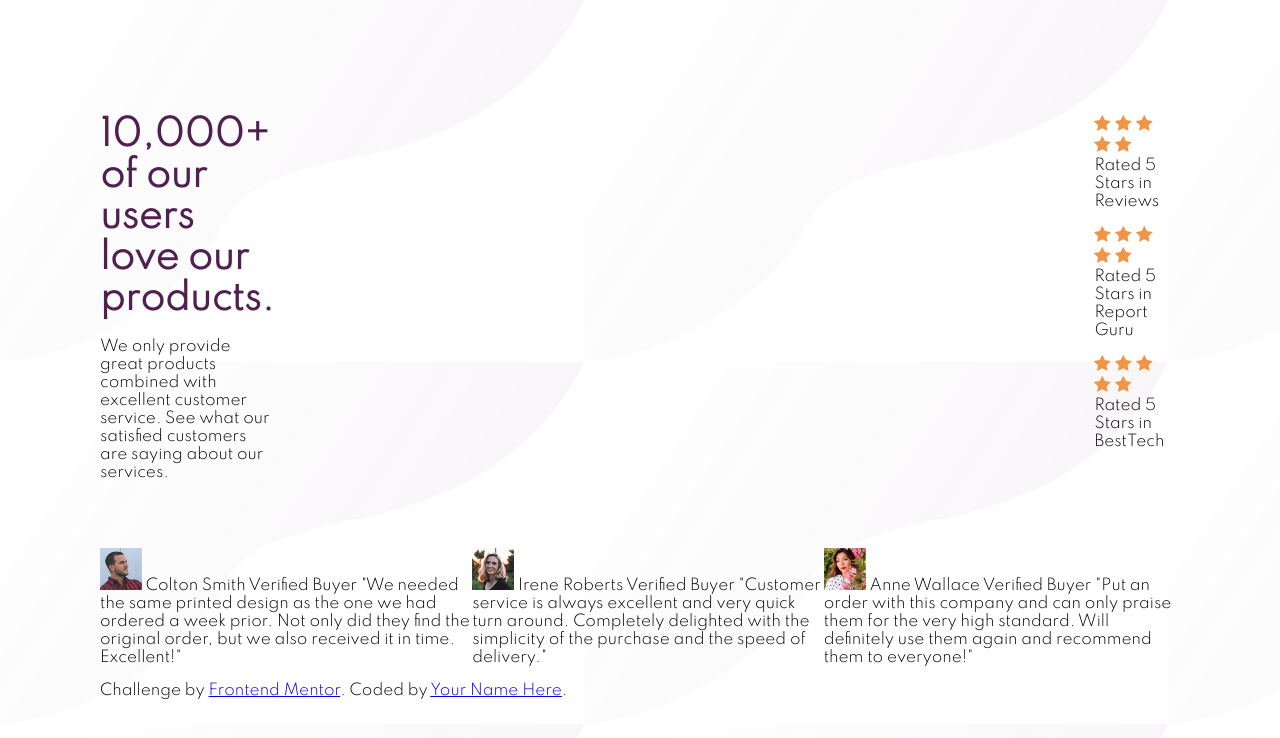
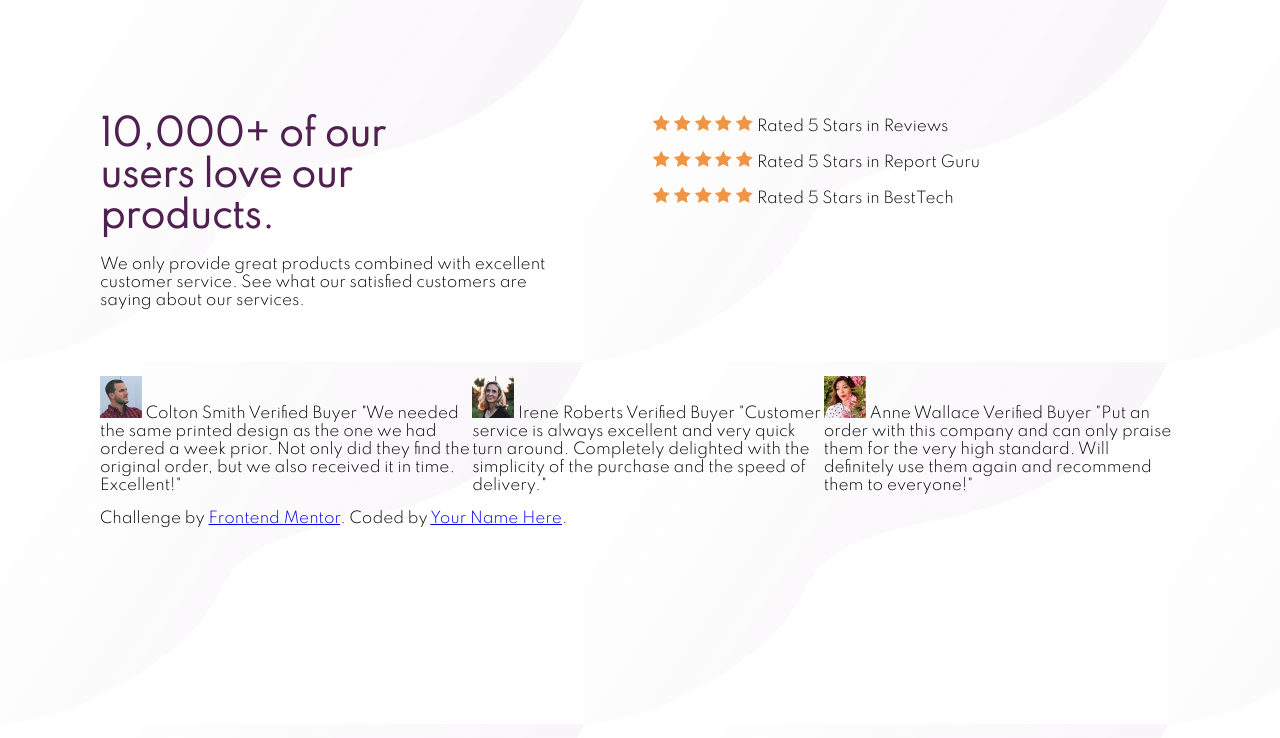
Before and after one commit to deeparka/Social-proof-section, a plain HTML site: page social-proof-section-master/index.html in a window 1280 px wide. Drawn offline with Linux system fonts and the light colour scheme.

Commit message:
removed some div in html and changed in css

```diff
--- a/social-proof-section-master/index.html
+++ b/social-proof-section-master/index.html
@@ -15,18 +15,21 @@
             <div class="headline-rate">
                 <div class="headline">
                     <p class="headline-paragraph">
-                        <span>10,000+ of our users love our products.</span
+                        <span
+                            >10,000+ of our <br />
+                            users love our <br />
+                            products.</span
                         ><br />
-                        <br>
+                        <br />
                         We only provide great products combined with excellent
+                        <br />
                         customer service. See what our satisfied customers are
+                        <br />
                         saying about our services.
                     </p>
                 </div>
                 <div class="rate">
-                    <div class="review-div">
                     <p>
-                            <div class="review">
                         <img
                             src="/social-proof-section-master/images/icon-star.svg"
                             alt=""
@@ -47,13 +50,9 @@
                             src="/social-proof-section-master/images/icon-star.svg"
                             alt=""
                         />
-                            </div>
                         Rated 5 Stars in Reviews
                     </p>
-                    </div>
-                    <div class="guru-div">
                     <p>
-                            <div class="guru">
                         <img
                             src="/social-proof-section-master/images/icon-star.svg"
                             alt=""
@@ -74,13 +73,9 @@
                             src="/social-proof-section-master/images/icon-star.svg"
                             alt=""
                         />
-                            </div>
                         Rated 5 Stars in Report Guru
                     </p>
-                    </div>
-                    <div class="besttech-div">
                     <p>
-                            <div class="besttech">
                         <img
                             src="/social-proof-section-master/images/icon-star.svg"
                             alt=""
@@ -101,10 +96,8 @@
                             src="/social-proof-section-master/images/icon-star.svg"
                             alt=""
                         />
-                            </div>
                         Rated 5 Stars in BestTech
                     </p>
-                    </div>
                 </div>
             </div>
             <br />
--- a/social-proof-section-master/style.css
+++ b/social-proof-section-master/style.css
@@ -18,7 +18,7 @@ div.container div.buyer {
 }
 
 div.container div div p.headline-paragraph {
-    padding-right: 820px;
+    padding-right: 100px;
 }
 
 div.container div div p.headline-paragraph span {
```
Lines whose indentation alone changed are shown as unchanged.
